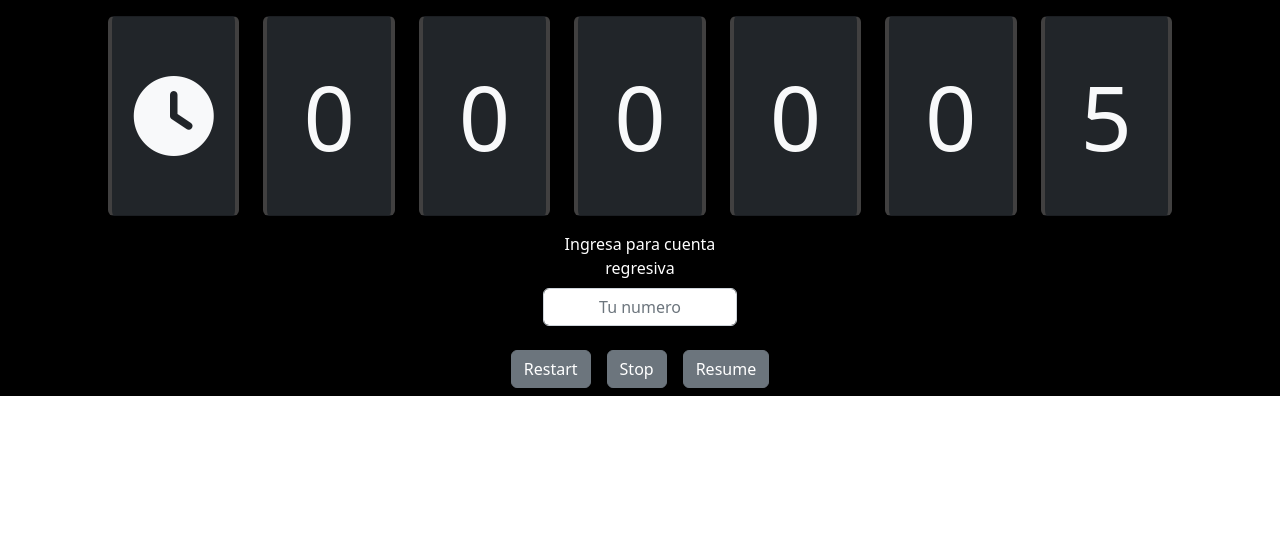
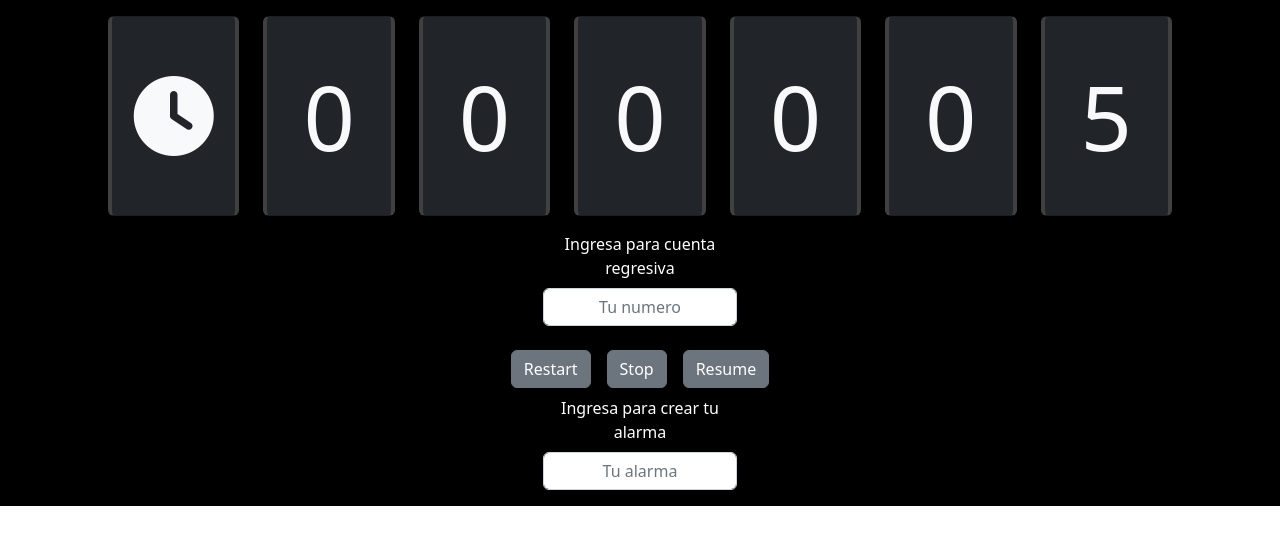
Before and after one commit to 4GeeksAcademy/AnthonyR-ReactSecondsCounter, a React app: page / in a window 1280 px wide. Built offline with nearby package versions, Linux system fonts and the light colour scheme.

Commit message:
Se agrego componente Alarm con funcionabilidad

```diff
--- a/index.html
+++ b/index.html
@@ -8,6 +8,7 @@
   </head>
   <body>
     <div id="root"></div>
+    <audio src="./src/sound/attention_tone_sm30-96953.mp3"></audio>
     <script type="module" src="/src/js/main.jsx"></script>
     <script src="https://kit.fontawesome.com/bf8bf3ada3.js" crossorigin="anonymous"></script>
   </body>
--- /dev/null
+++ b/src/js/components/alarm.jsx
@@ -0,0 +1,14 @@
+import React from "react";
+
+//create your first component
+export const Alarm = (props) => {
+
+    return (
+        <div className="row text-white" style={{background: 'black'}}>
+            <div className="mb-3 container text-center col-2">
+                <label htmlFor="exampleFormControlInput1" className="form-label">Ingresa para crear tu alarma</label>
+                <input type="text" className="form-control text-center" id="exampleFormControlInput1" placeholder="Tu alarma" onChange={props.alarm} />
+            </div>
+        </div>
+    );
+};
--- a/src/js/main.jsx
+++ b/src/js/main.jsx
@@ -13,48 +13,84 @@ import Home from './components/Home';
 import SecondsCounter from './components/counter';
 import { CountDown } from './components/countdown';
 import { Buttons } from './components/buttons';
+import { Alarm } from './components/alarm';
 const root = ReactDOM.createRoot(document.getElementById('root'));
 
 
-// Variables de control
 let counter = 0;
 let isReversed = false;
-let targetValue = null;
+let targetValueReverse = null;
+let targetValueAudio = null;
 let isPaused = false;
+let audio = document.querySelector('audio');
+
 
 const stop = (e) => {
   isPaused = true;
 }
 
 const resume = (e) => {
-  isPaused = false;
+  if (isReversed && counter !== 0) {
+    isPaused = false;
+  } else if (isReversed && counter === 0) {
+    isReversed = false;
+    isPaused = false;
+  } else {
+    isPaused = false;
+  }
 }
 
 const restart = (e) => {
-  counter = -1;
+  if (counter === 0) {
+    isReversed = false;
+    isPaused = false;
+    targetValueAudio = null;
+    targetValueReverse = null;
+  } else {
+    counter = -1;
+    isReversed = false;
+    isPaused = false;
+    targetValueAudio = null;
+    targetValueReverse = null;
+  }
+
+}
+
+const alarm = (e) => {
+  const input = parseInt(e.target.value);
+  if (!isNaN(input)) {
+    targetValueAudio = input;
+  }
 }
 
 const reverse = (e) => {
 
   const input = parseInt(e.target.value);
   if (!isNaN(input)) {
-    targetValue = input;
+    targetValueReverse = input;
   }
 }
 
 const interval = setInterval(() => {
+  if (targetValueAudio !== null && targetValueAudio === counter) {
+    audio.play();
+    isPaused = true;
+  }
+
+  if (targetValueReverse !== null && targetValueReverse === counter) {
+    isReversed = true;
+  }
+
   if (isPaused) {
     return
   }
 
-  if (targetValue !== null && targetValue === counter) {
-    isReversed = true;
-  }
+
 
   counter = isReversed ? counter - 1 : counter + 1;
 
   if (counter === 0 && isReversed) {
-    clearInterval(interval);
+    isPaused = true;
   }
 
 
@@ -78,7 +114,10 @@ const interval = setInterval(() => {
       />
       <CountDown reverse={reverse} />
       <Buttons stop={stop} resume={resume} restart={restart} />
+      <Alarm alarm={alarm} />
     </StrictMode>
   );
 
+
+
 }, 1000);
```
Also changed, not shown: 1 other file.
